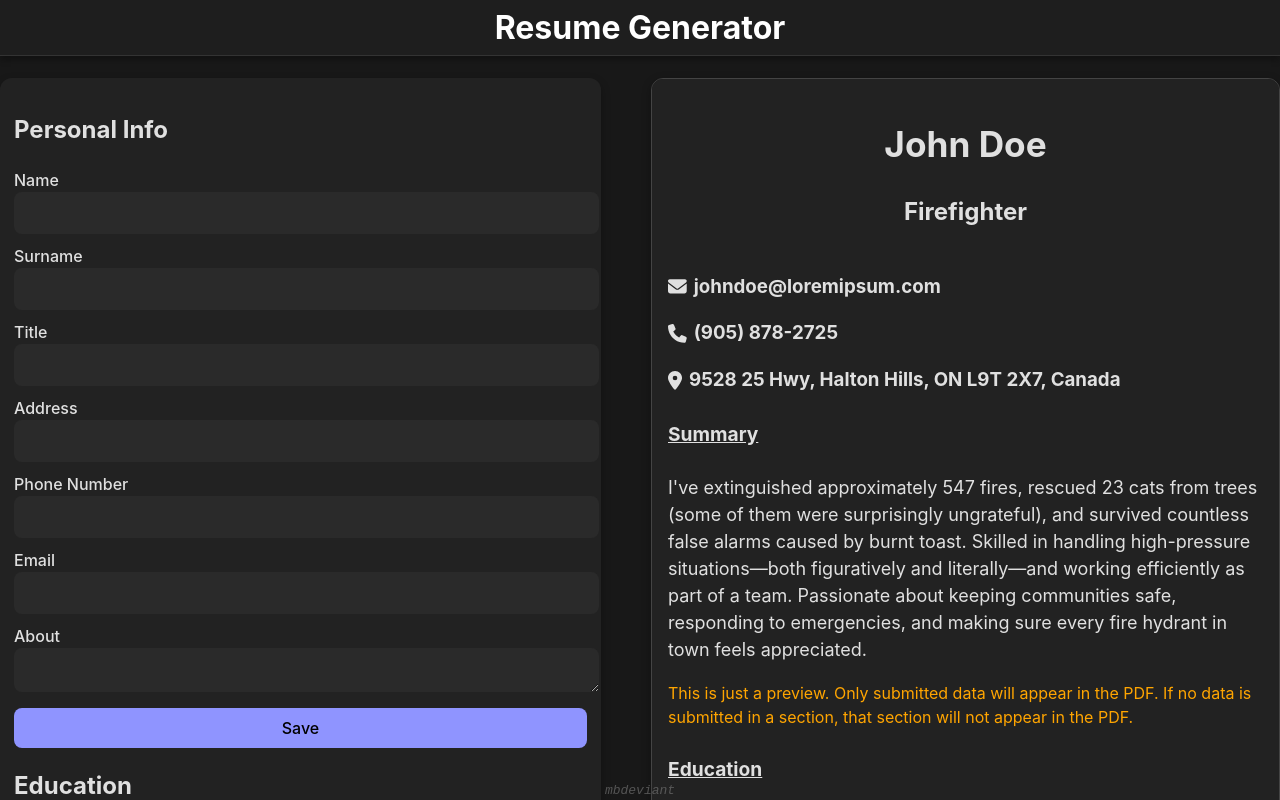
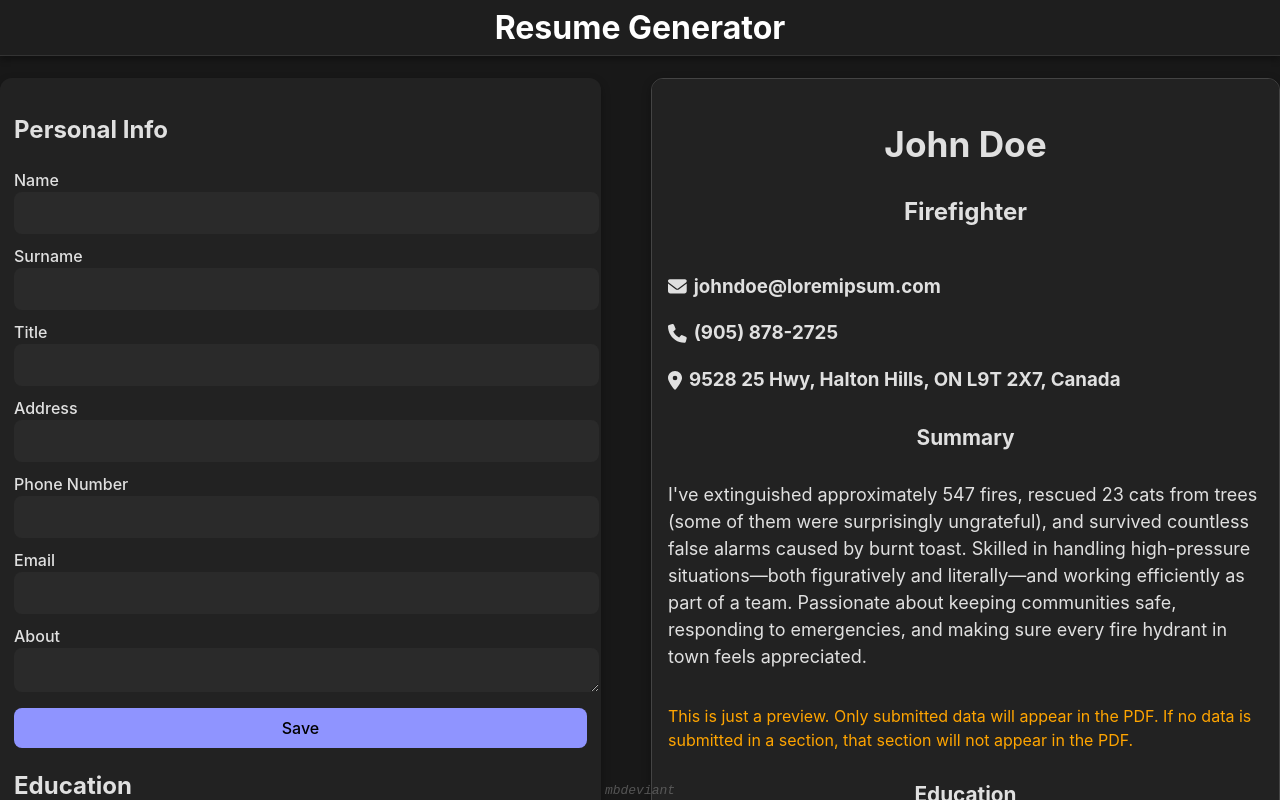
Before and after one commit to mbdeviant/resume-generator, a React (Vite) app: page / in a window 1280 px wide. Shown: the top 800 px of the page. Built offline with nearby package versions, Linux system fonts and the light colour scheme.

Commit message:
relocate h4 elements in preview to center

```diff
--- a/src/components/CVPreview/preview.css
+++ b/src/components/CVPreview/preview.css
@@ -17,6 +17,15 @@
   align-items: center;
   margin: 0;
 }
+.preview {
+  display: flex;
+  flex-direction: column;
+}
+.preview h4 {
+  justify-self: center;
+  text-decoration: none;
+  font-size: 1.3em;
+}
 .title {
   font-size: 1.5em;
   margin-top: 0;
```
